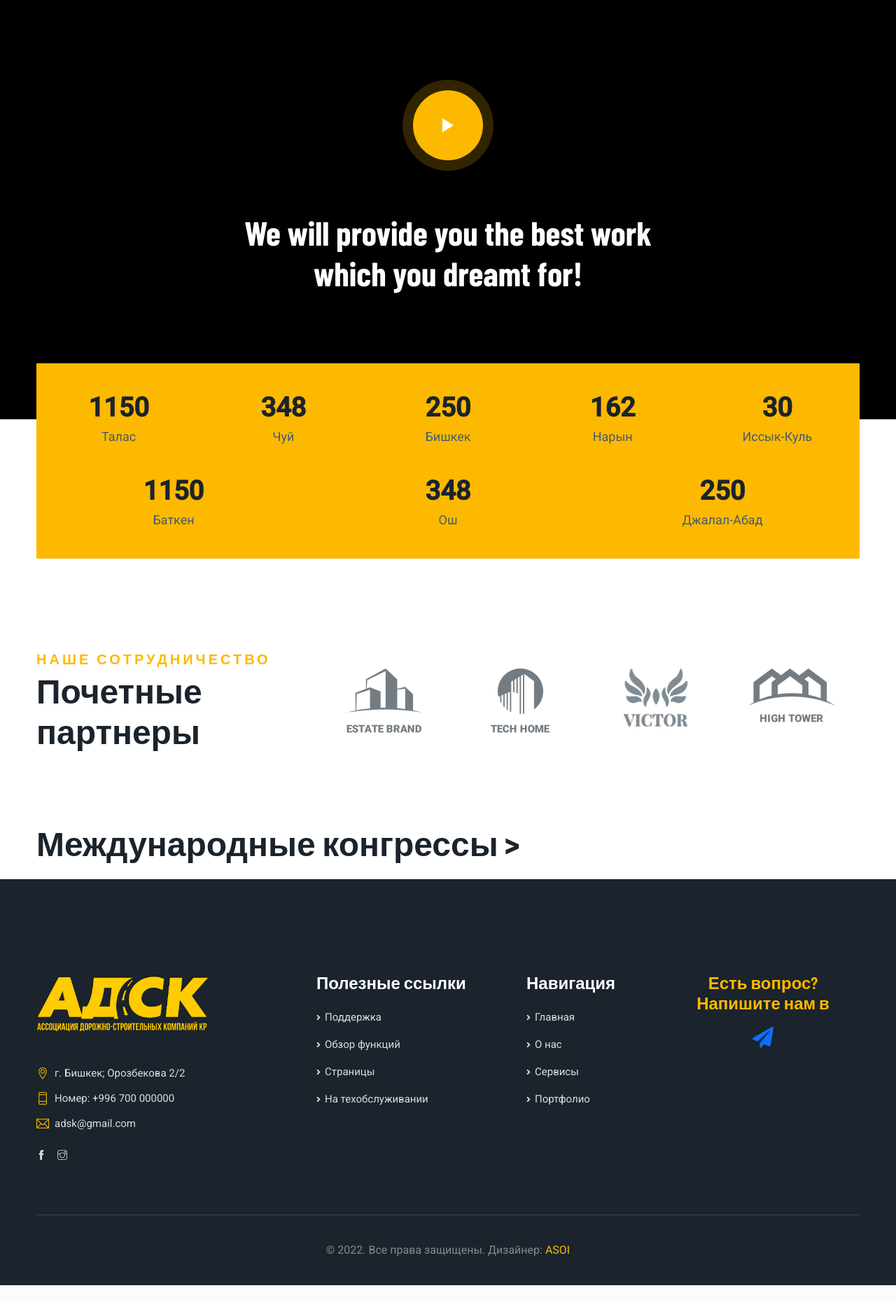
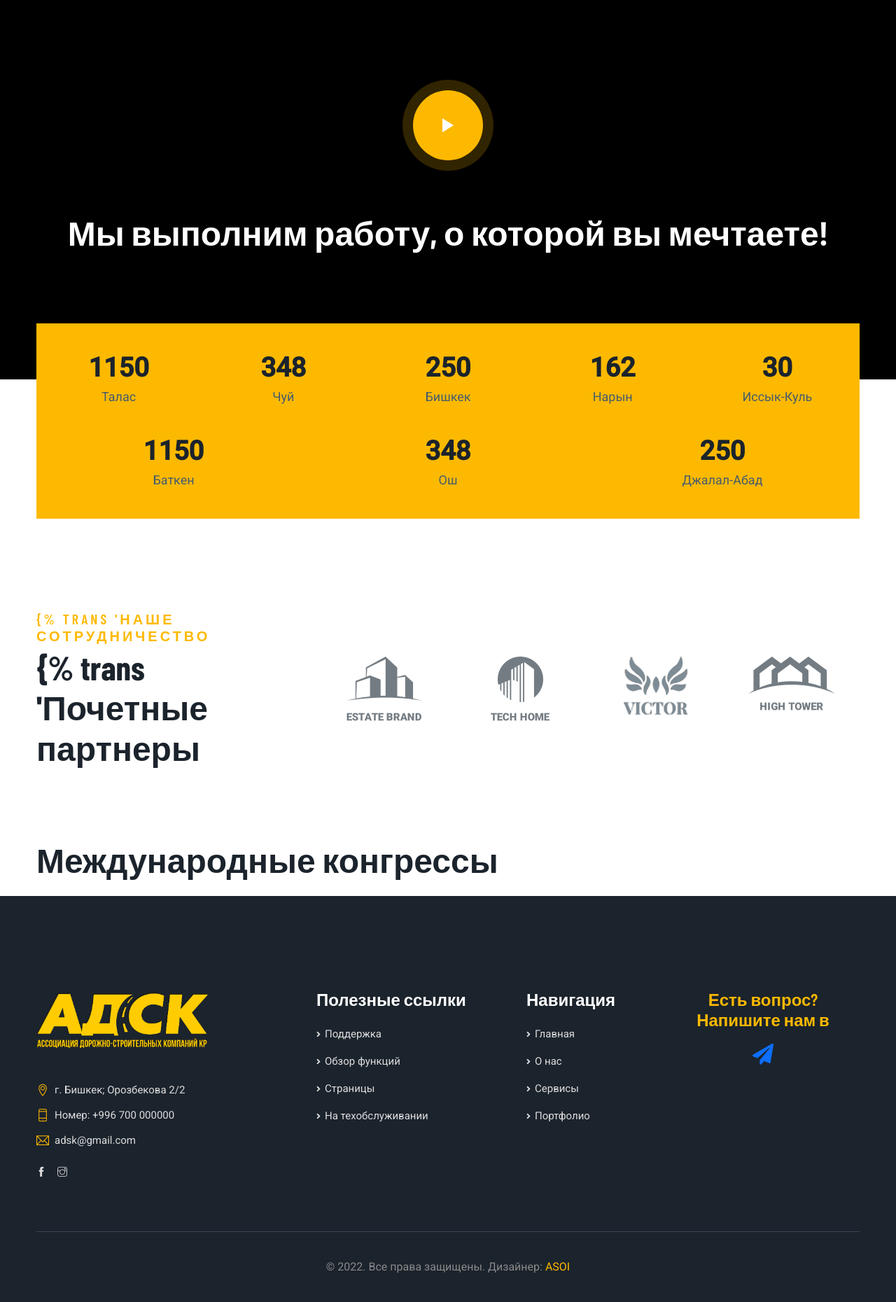
Before and after one commit to ZhanbolotAbdrasilov17/ADSK, a Django app: page /about/ in a window 1280 px wide. Shown: the part 3723-5583 px from the top of the page at 70% size. Before the commit the page ends 5559 px from the top, so only its background shows below. Run offline with Django 3.2, Linux system fonts and the light colour scheme; data comes from the database, SQL or seed files in the repository; both versions use the stored data as it was after the commit; some libraries are stand-ins or nearby versions.

Commit message:
second translate

```diff
--- a/templates/about.html
+++ b/templates/about.html
@@ -1,5 +1,6 @@
 {% extends 'index.html' %}
 {% load static %}
+{% load i18n%}
 {% block page %}
 
 <html lang="en">
@@ -29,8 +30,8 @@
                         <div class="col-lg-6 d-flex align-items-center">
                             <div class="con_work_content">
                                 <div class="section_title">
-                                    <h6 class="con_title_top">История Ассоциации</h6>
-                                    <h2 class="con_title">Погрузимся в начало развития нашей компании</h2>
+                                    <h6 class="con_title_top">{% trans 'История Ассоциации'%}</h6>
+                                    <h2 class="con_title">{% trans 'Погрузимся в начало развития нашей компании'%}</h2>
                                     <div class="line_bottom"></div>
                                     <p class="con_p">Twit cras excuse my French matie boy grub it’s all gone to pot off his nut butty horse play blow off pardon you hanky panky. Why I say old chap that is sping lavatory.</p>
                                 </div>
@@ -117,7 +118,7 @@
             <section class="con_team_area_three sec_gap">
                 <div class="container">
                     <div class="section_title text-center wow fadeInUp" data-wow-delay="0.2s">
-                        <h2 class="con_title">Наше руководство</h2>
+                        <h2 class="con_title">{% trans 'Наше руководство'%}</h2>
                     </div>
                     <div class="row">
                         {% for em in employee %}
@@ -153,7 +154,7 @@
                         <a href="https://www.youtube.com/watch?v=sU3FkzUKHXU" class="video_btn popup-youtube">
                             <span></span>
                         </a>
-                        <h2>We will provide you the best work<br> which you dreamt for!</h2>
+                        <h2>{% trans 'Мы выполним работу, о которой вы мечтаете!'%}</h2>
                     </div>
                 </div>
             </section>
@@ -217,8 +218,8 @@
                     <div class="row align-items-center">
                         <div class="col-md-4">
                             <div class="section_title">
-                                <h6 class="con_title_top">Наше сотрудничество</h6>
-                                <h2 class="con_title">Почетные партнеры<br></h2>
+                                <h6 class="con_title_top">{% trans 'Наше сотрудничество</h6>
+                                <h2 class="con_title">{% trans 'Почетные партнеры<br></h2>
                             </div>
                         </div>
                         <div class="col-md-8 d-flex">
@@ -240,7 +241,7 @@
             </section>
             <section>
                 <div class="container">
-                    <h2 class="con_title next congress-title">Международные конгрессы ></h2>
+                    <h2 class="con_title next congress-title">{% trans 'Международные конгрессы' %}</h2>
                                 <div class="slider">
 	  <div class="arrows">
 	    <p class="previous"><</p>
--- a/templates/contact.html
+++ b/templates/contact.html
@@ -1,5 +1,7 @@
 {% extends 'index.html' %}
 {% load static %}
+{% load i18n%}
+
 {% block page %}
             <section class="banner_area">
                 <div class="overlay_bg parallax-effect" style="background: url(/static/img/banner8.jpg) no-repeat;"></div>
@@ -22,7 +24,7 @@
                                 <div class="contact_info_item">
                                     <i class="ti-mobile"></i>
                                     <h3>Контакт</h3>
-                                    <p>Номер: <a href="tel:0964355803031">+996 700 000000</a></p>
+                                    <p>{% trans 'Номер:' %}<a href="tel:0964355803031">+996 700 000000</a></p>
 
                                 </div>
                                 <div class="contact_info_item">
--- a/templates/index.html
+++ b/templates/index.html
@@ -137,21 +137,21 @@
                             <div class="f_widget link_widget">
                                 <h2 class="f_title">Полезные ссылки</h2>
                                 <ul class="list-unstyled">
-                                    <li><a href="#">Поддержка</a></li>
-                                    <li><a href="#">Обзор функций</a></li>
+                                    <li><a href="#">{% trans 'Поддержка'%}</a></li>
+                                    <li><a href="#">{% trans 'Обзор функций'%}</a></li>
                                     <li><a href="#">{% trans 'Страницы'%}</a></li>
-                                    <li><a href="#">На техобслуживании</a></li>
+                                    <li><a href="#">{% trans 'На техобслуживании'%}</a></li>
                                 </ul>
                             </div>
                         </div>
                         <div class="col-lg-2 col-sm-5 wow fadeInUp" data-wow-delay="0.6s">
                             <div class="f_widget link_widget">
-                                <h2 class="f_title">Навигация</h2>
+                                <h2 class="f_title">{% trans 'Навигация'%}</h2>
                                 <ul class="list-unstyled">
-                                    <li><a href="#">Главная</a></li>
-                                    <li><a href="#">О нас</a></li>
-                                    <li><a href="#">Сервисы</a></li>
-                                    <li><a href="#">Портфолио</a></li>
+                                    <li><a href="#">{% trans 'Главная'%}</a></li>
+                                    <li><a href="#">{% trans 'О нас'%}</a></li>
+                                    <li><a href="#">{% trans 'Сервисы'%}</a></li>
+                                    <li><a href="#">{% trans 'Портфолио'%}</a></li>
                                 </ul>
                             </div>
                         </div>
```
Also changed, not shown: templates/blog.html (+7 -6 lines), db.sqlite3, locale/ky/LC_MESSAGES/django.po, 1 other file.
